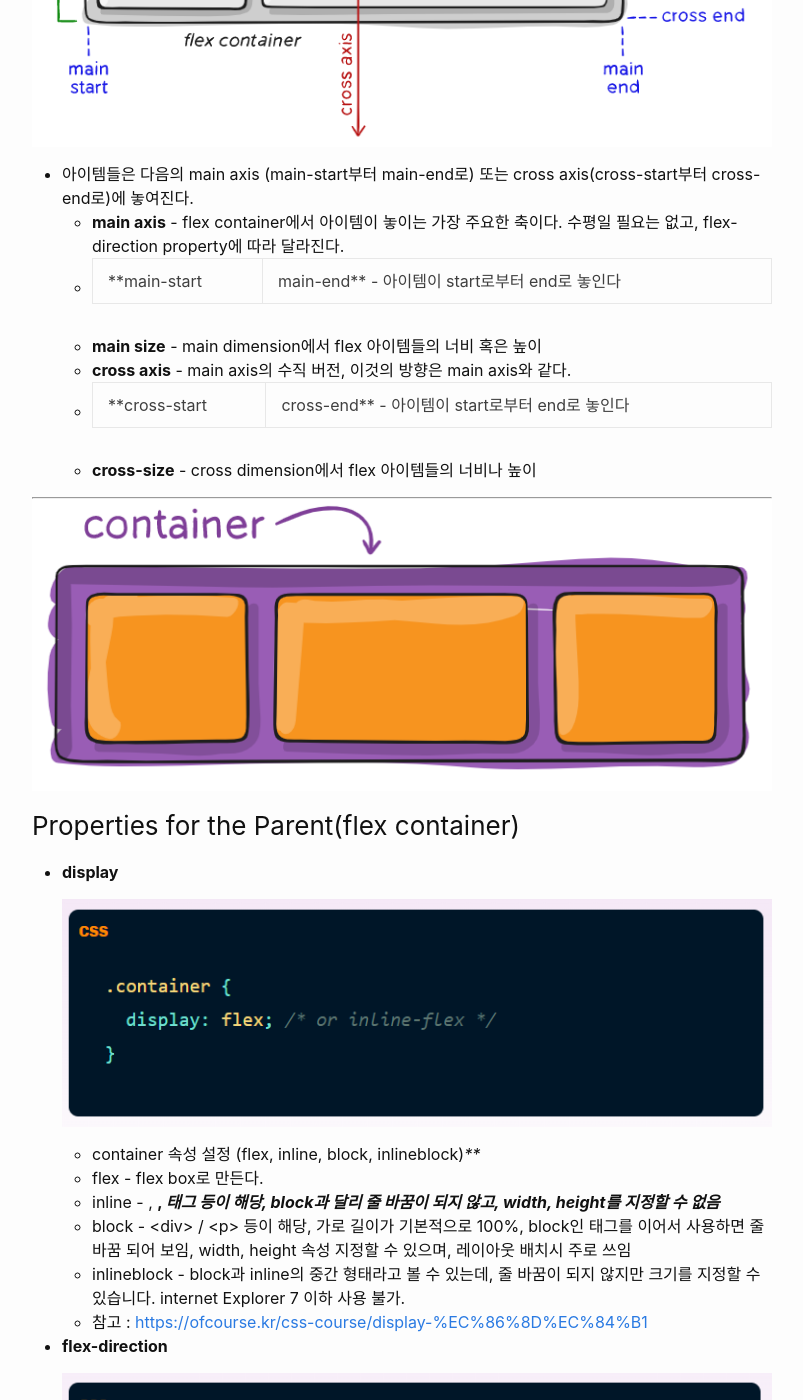
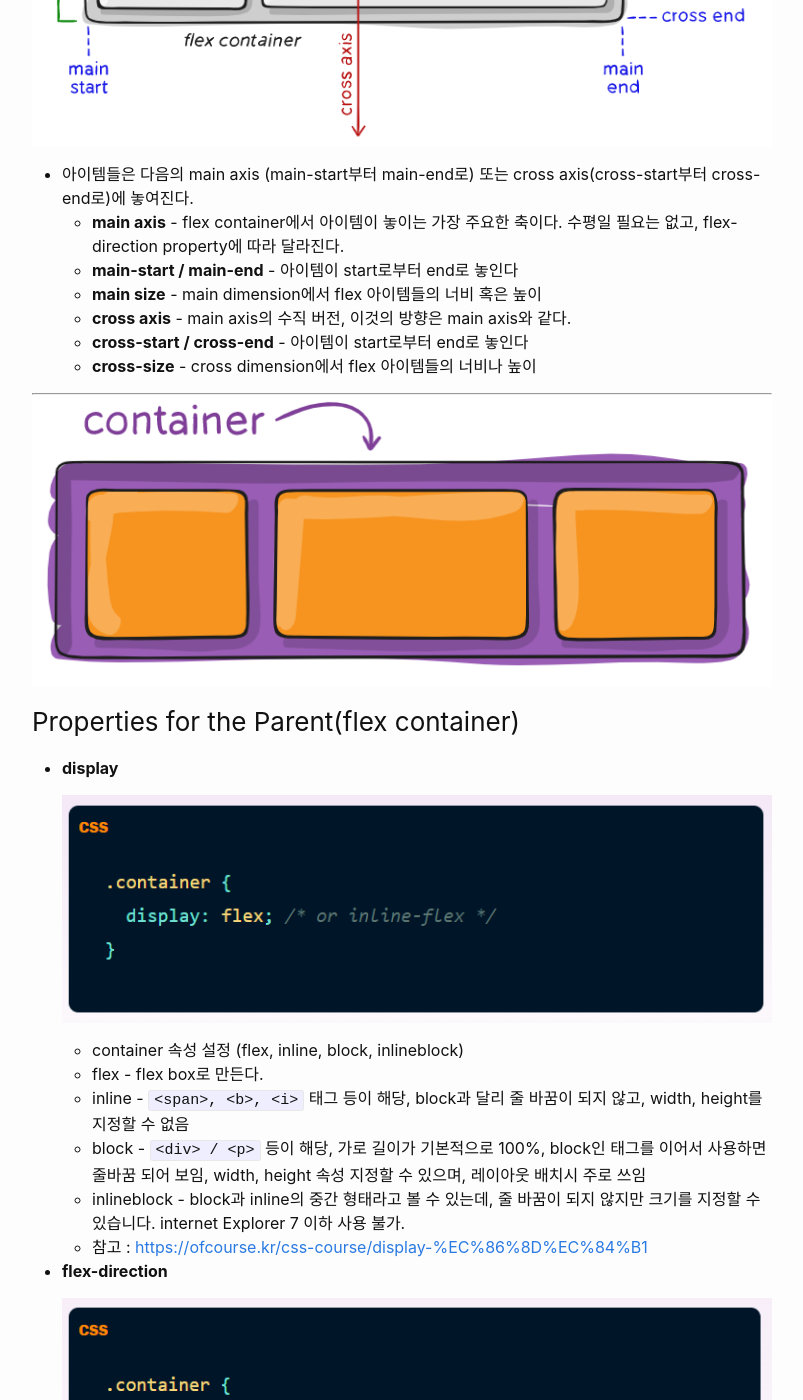
Before and after one commit to codevlog/codevlog.github.io, a Jekyll site: the page built from _posts/2019-07-15-how-to-use-CSS-FlexBox-Layout.md, in a window 1280 px wide and 1400 px high, scrolled down 853 px. Shown: the whole window, without its empty margins (238-1041 px from the left). Built offline with Jekyll 4.4.1, drawn with Linux system fonts in a browser that asks for light colours.

Commit message:
Updated 2019-07-15-how-to-use-CSS-FlexBox-Layout.md

```diff
--- a/_posts/2019-07-11-how-to-use-CSS-FlexBox-Layout.md
+++ b/_posts/2019-07-15-how-to-use-CSS-FlexBox-Layout.md
@@ -37,10 +37,10 @@ categories: [css, flexbox, guide]
 
 * 아이템들은 다음의 main axis (main-start부터 main-end로) 또는 cross axis(cross-start부터 cross-end로)에 놓여진다.
   * **main axis** - flex container에서 아이템이 놓이는 가장 주요한 축이다. 수평일 필요는 없고, flex-direction property에 따라 달라진다.
-  * **main-start | main-end** - 아이템이 start로부터 end로 놓인다
+  * **main-start / main-end** - 아이템이 start로부터 end로 놓인다
   * **main size** - main dimension에서 flex 아이템들의 너비 혹은 높이
   * **cross axis** - main axis의 수직 버전, 이것의 방향은 main axis와 같다.
-  * **cross-start | cross-end** - 아이템이 start로부터 end로 놓인다
+  * **cross-start / cross-end** - 아이템이 start로부터 end로 놓인다
   * **cross-size** - cross dimension에서 flex 아이템들의 너비나 높이
 
 ---
@@ -53,10 +53,10 @@ categories: [css, flexbox, guide]
 
   ![img3](/assets/img/flexbox/img3.png)
 
-  * container 속성 설정 (flex, inline, block, inlineblock)****
+  * container 속성 설정 (flex, inline, block, inlineblock)
   * flex - flex box로 만든다.
-  * inline - <span>, <b>, <i> 태그 등이 해당, block과 달리 줄 바꿈이 되지 않고, width, height를 지정할 수 없음
-  * block - <div> / <p> 등이 해당, 가로 길이가 기본적으로 100%, block인 태그를 이어서 사용하면 줄바꿈 되어 보임, width, height 속성 지정할 수 있으며, 레이아웃 배치시 주로 쓰임
+  * inline - `<span>, <b>, <i>` 태그 등이 해당, block과 달리 줄 바꿈이 되지 않고, width, height를 지정할 수 없음
+  * block - `<div> / <p>` 등이 해당, 가로 길이가 기본적으로 100%, block인 태그를 이어서 사용하면 줄바꿈 되어 보임, width, height 속성 지정할 수 있으며, 레이아웃 배치시 주로 쓰임
   * inlineblock - block과 inline의 중간 형태라고 볼 수 있는데, 줄 바꿈이 되지 않지만 크기를 지정할 수 있습니다. internet Explorer 7 이하 사용 불가.
   * 참고 : [https://ofcourse.kr/css-course/display-%EC%86%8D%EC%84%B1](https://ofcourse.kr/css-course/display-속성)
 
@@ -77,7 +77,7 @@ categories: [css, flexbox, guide]
 
 * **flex-wrap**
 
-  ![img5](/assets/img/flexbox/\img5.png)
+  ![img5](/assets/img/flexbox/img5.png)
 
   * nowrap(default): 모든 아이템들을 한 줄에 둔다
   * wrap: 아이템들을 여러 줄에 둔다. 순서는 위 -> 아래
@@ -117,12 +117,12 @@ categories: [css, flexbox, guide]
 
 * **align-content**
 
-  ![img11](/assets/img/flexbox/\img11.png)
+  ![img11](/assets/img/flexbox/img11.png)
 
   * cross axis를 따라 컨테이너의 라인들을 정렬한다.
   * Note: 이 속성은 아이템들의 라인이 하나면 효과가 없다.
 
-  ![img12](/assets/img/flexbox/\img12.png)
+  ![img12](/assets/img/flexbox/img12.png)
 
 ---
 
```
Also changed, not shown: other parts of _posts/2019-07-15-how-to-use-CSS-FlexBox-Layout.md (+1 -1 lines).
